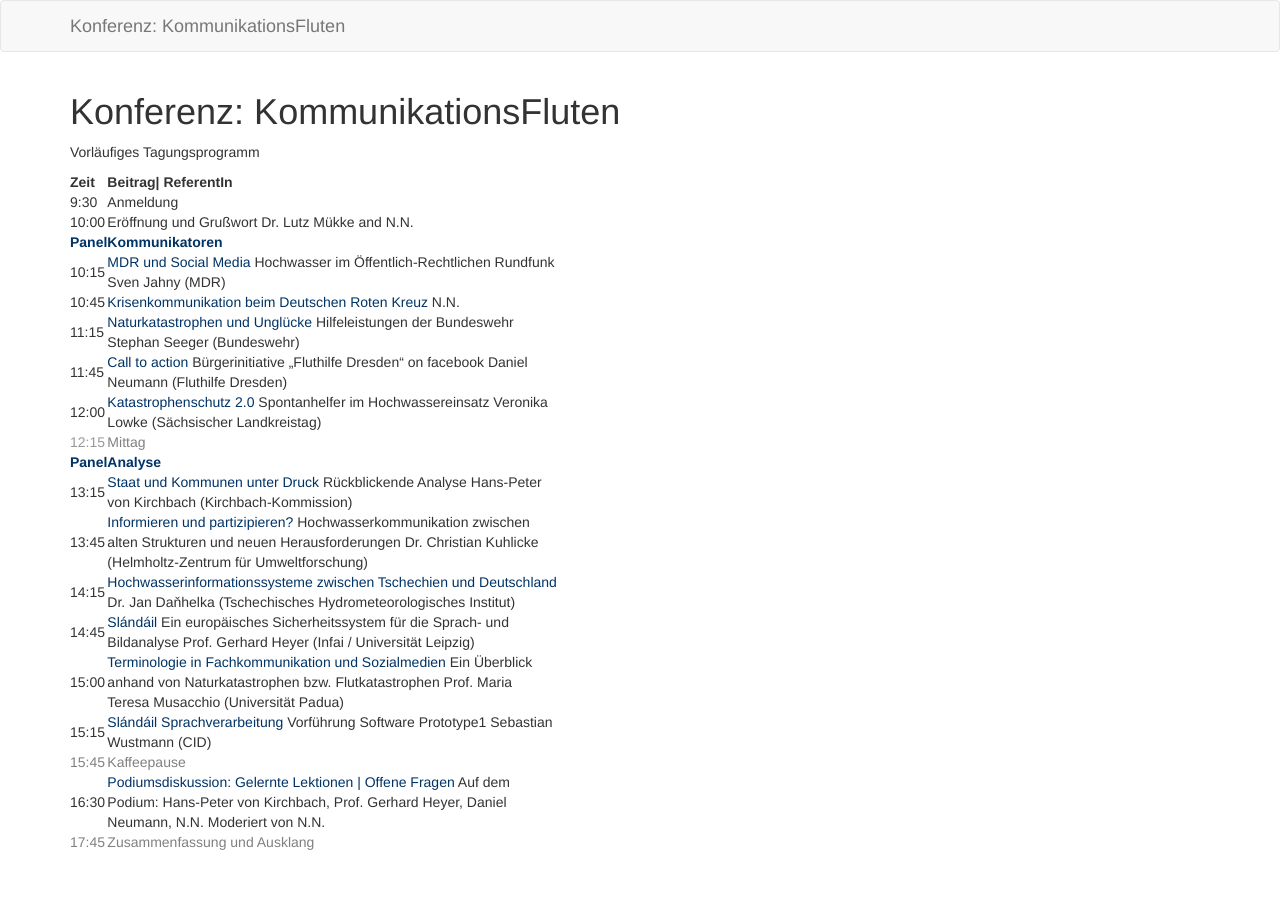
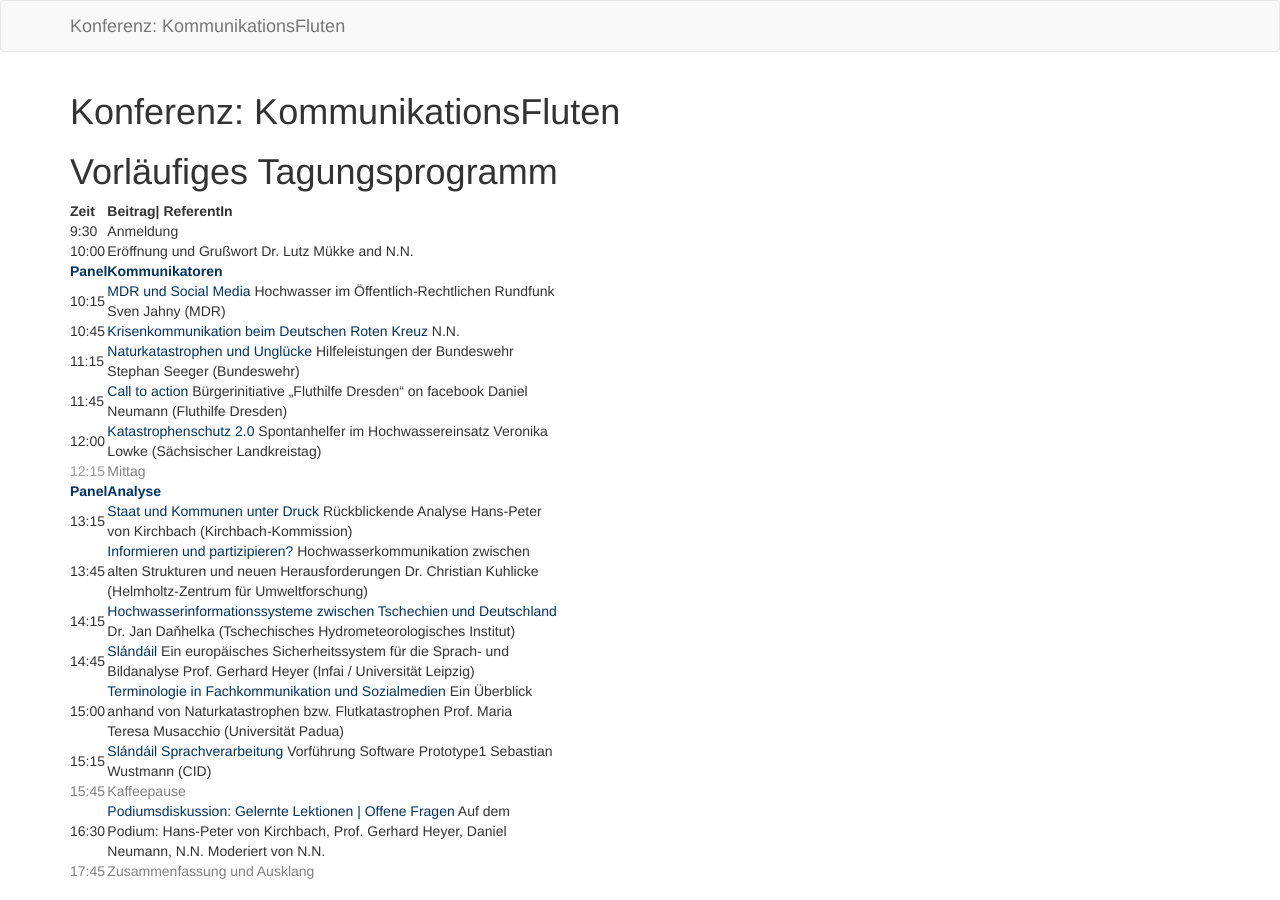
Before and after one commit to susedev/test, a Jekyll site: the page built from konferenz-kommunikationsfluten.html, in a window 1280 px wide. Built offline with Jekyll 4.4.1, drawn with Linux system fonts in a browser that asks for light colours.

Commit message:
Edit from JekyllCMS

```diff
--- a/konferenz-kommunikationsfluten.html
+++ b/konferenz-kommunikationsfluten.html
@@ -1,7 +1,7 @@
 ---
 title: "Konferenz: KommunikationsFluten"
 ---
-<p>Vorl&auml;ufiges Tagungsprogramm</p>
+<h1>Vorl&auml;ufiges Tagungsprogramm</h1>
 
 <table>
 	<colgroup>
```
